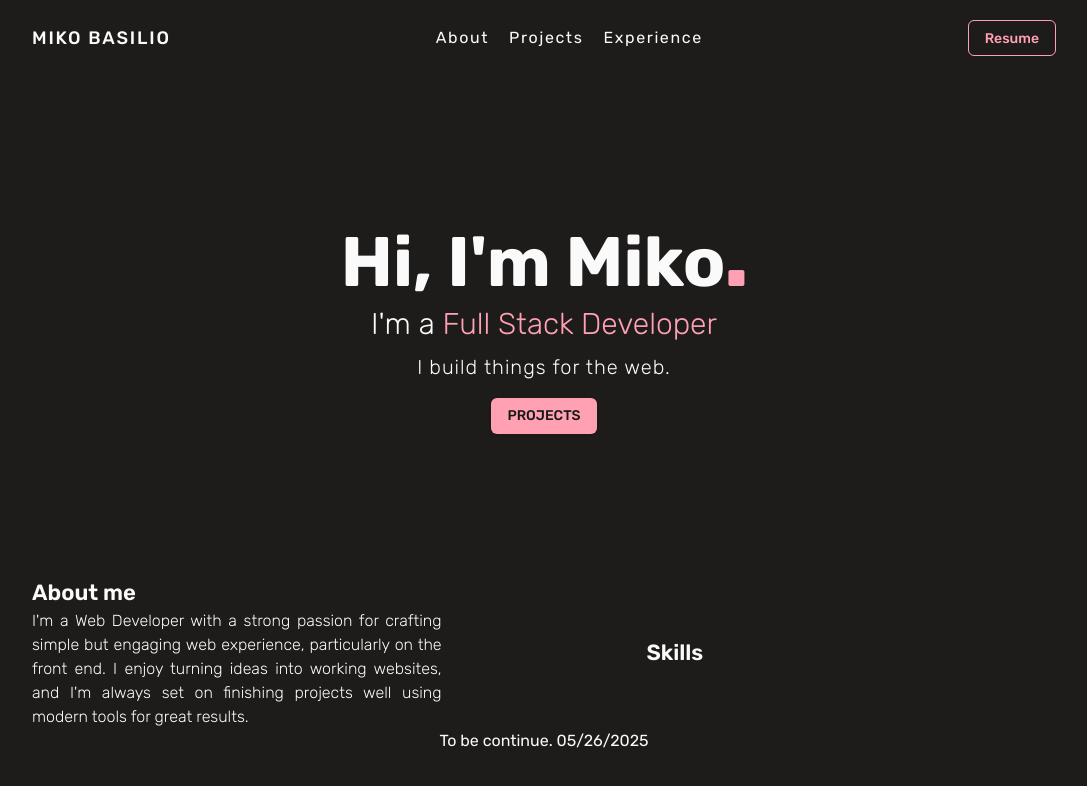
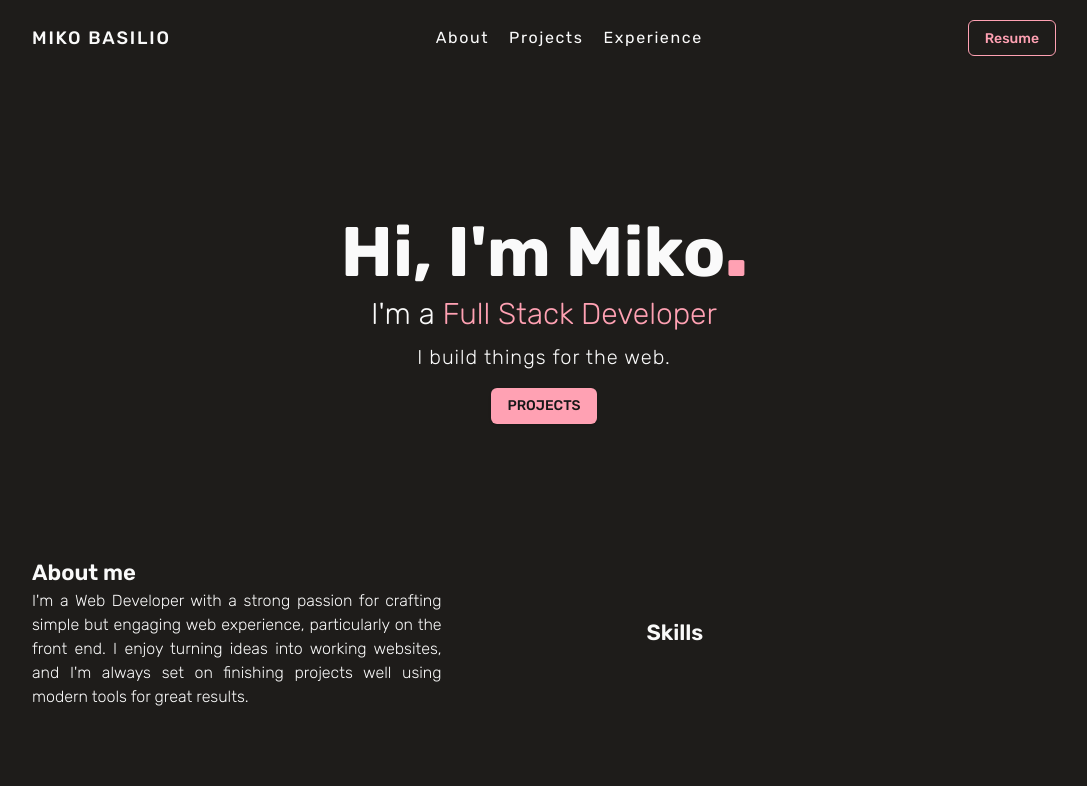
Before and after one commit to okimchi123/miko-portfolio_V1, a Next.js app: page / in a window 1280 px wide. Shown: the top 786 px of the page, without its empty margins (96-1183 px from the left). Built offline with nearby package versions, Linux system fonts and the light colour scheme.

Commit message:
upd hero size

```diff
--- a/src/app/page.jsx
+++ b/src/app/page.jsx
@@ -8,7 +8,6 @@ export default function Home() {
       <NavBar />
       <Hero />
       <AboutMe />
-      <h1 className="mb-4">To be continue. 05/26/2025</h1>
     </main>
   );
 }
--- a/src/components/layout/Hero.jsx
+++ b/src/components/layout/Hero.jsx
@@ -3,7 +3,7 @@ import { Button } from "@/components/ui/button";
 
 export default function Hero() {
   return (
-    <main className="w-[80%] h-[500px] flex flex-col text-center justify-center items-center">
+    <main className="w-[80%] h-[480px] flex flex-col text-center justify-center items-center">
       <Reveal delayProp={0.1}>
         <h1 className="text-[70px] font-bold leading-tight">
           Hi, I'm Miko<strong className="prismo">. </strong>
```
